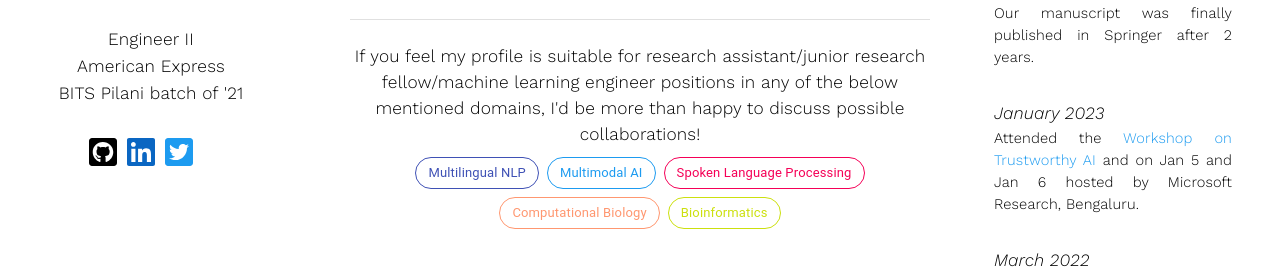
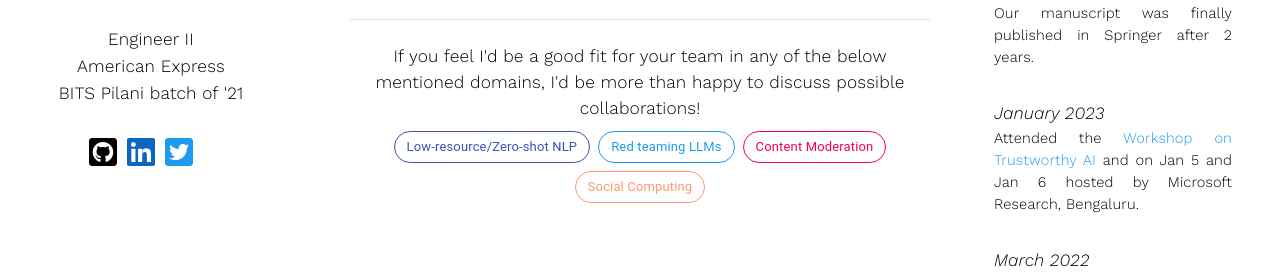
Before and after one commit to vitthal-bhandari/vitthal-bhandari.github.io, a React (Create React App) app: page / in a window 1280 px wide. Both pictures are taken after a click on the tab "CONTACT ME". Shown: the part 391-668 px from the top of the page. Built offline with nearby package versions, Linux system fonts and the light colour scheme; some icons are missing.

Commit message:
fix typos

```diff
--- a/src/components/Home.js
+++ b/src/components/Home.js
@@ -377,8 +377,8 @@ export default function Home() {
               <Typography className={classes.subname}>BITS Pilani batch of '21</Typography>
               <br></br>
               <Grid container justify="center" style={{ marginTop: '10px' }}>
-                <BlueOnGreenTooltip  title="Curriculum Vitae" placement="top" arrow>
-                  <a className={classes.icon_link} target="_blank" style={{ color: '#a08036', paddingRight: '10px' }} href={pdf1} rel='noopener noreferrer'>
+                <BlueOnGreenTooltip  title="CV avaiable via email request" placement="top" arrow>
+                  <a className={classes.icon_link} target="_blank" style={{ color: '#a08036', paddingRight: '10px' }} href="mailto:vitthalbhandari98@gmail.com" rel='noopener noreferrer'>
                     <i
                       className="ai ai-cv-square ai-2x"
                     >
@@ -457,7 +457,7 @@ export default function Home() {
 
                   {/* <p>I have worked with modern technologies including React, Material UI, & Typescript (for frontend), Python & Flask (for backend), Solr, Oracle SQL, Elasticsearch, & Dremio (for indexing and storing data), and Git & Jenkins (for version control and CI/CD).</p> */}
 
-                  <p>In a parallel world, I hustle and follow my passion for ML research. I have interests in NLP, HCI, & Social Computing. To this end I have done extensive work on the application of LLMs in moderating hate speech on social media platforms. You can learn more about my researh in the video below.</p>
+                  <p>In a parallel world, I hustle and follow my passion for ML research. I have interests in NLP, HCI, & Social Computing. To this end I have done extensive work on the use of LLMs in moderating hate speech on social media platforms. You can learn more about my research in the video below.</p>
                   <div style={{display: 'flex', justifyContent: 'center'}}><MovieClip isTabletOrMobile={isTabletOrMobile}/></div>
                 {/* <Accordion expanded={expanded} onChange={() => {setExpanded(!expanded);}}>
                   <AccordionSummary
@@ -924,43 +924,36 @@ export default function Home() {
                 <Divider />
                 <br></br>
                 <Typography className={classes.contact}>
-                  If you feel my profile is suitable for research assistant/junior research fellow/machine learning engineer positions in any of the below mentioned domains, I'd be more than happy to discuss possible collaborations!
+                  If you feel I'd be a good fit for your team in any of the below mentioned domains, I'd be more than happy to discuss possible collaborations!
                 </Typography>
                 <div className={classes.chips}>
                   <Chip
                     variant="outlined"
                     size="medium"
-                    label="Multilingual NLP"
+                    label="Low-resource/Zero-shot NLP"
                     clickable
                     color="primary"
                   />
                   <Chip
                     variant="outlined"
                     size="medium"
-                    label="Multimodal AI"
+                    label="Red teaming LLMs"
                     clickable
                     style={{ borderColor: "#1d9bf0", color: "#1d9bf0" }}
                   />
                   <Chip
                     variant="outlined"
                     size="medium"
-                    label="Spoken Language Processing"
+                    label="Content Moderation"
                     clickable
                     color="secondary"
                   />
                   <Chip
                     variant="outlined"
                     size="medium"
-                    label="Computational Biology"
+                    label="Social Computing"
                     clickable
                     style={{ borderColor: "#ff9770", color: "#ff9770" }}
-                  />
-                  <Chip
-                    variant="outlined"
-                    size="medium"
-                    label="Bioinformatics"
-                    clickable
-                    style={{ borderColor: "#cce00e", color: "#cce00e" }}
                   />
                 </div>
               </Grid>
```
